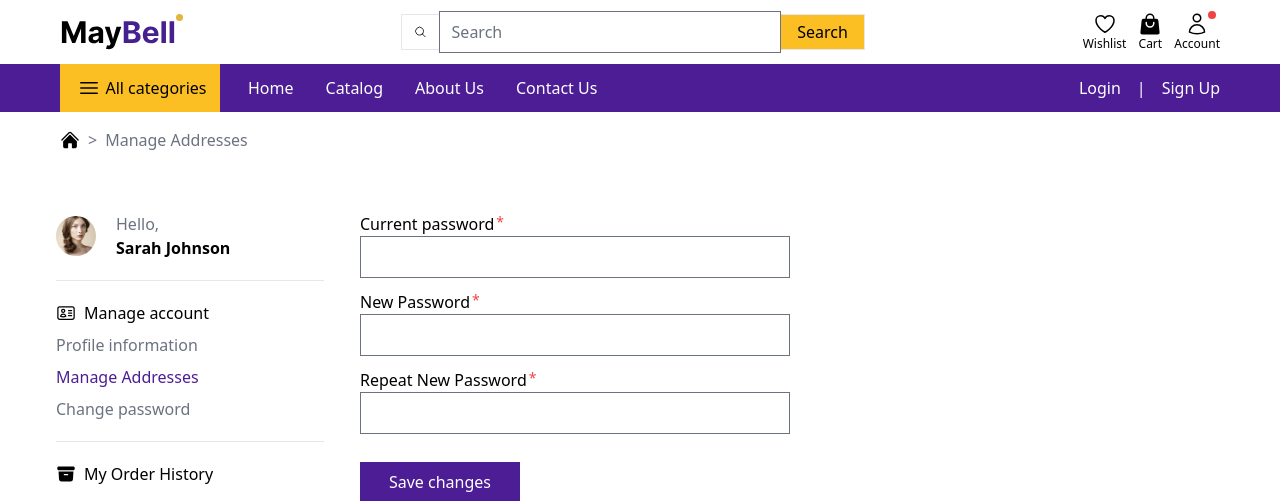
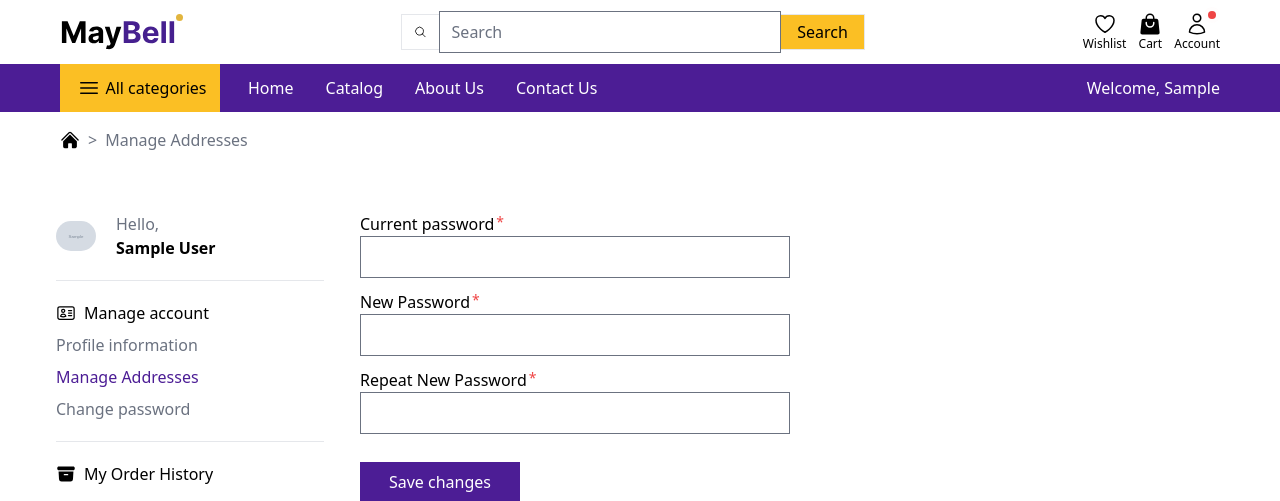
Before and after one commit to arian-hadi/meta-takas, a Django app: page /info/change_password in a window 1280 px wide. Shown: the top 501 px of the page. Run offline with Django 5.2, Linux system fonts and the light colour scheme; a user stored in the database is signed in; tables that the repository leaves empty hold one stand-in row (values such as "Sample post"); grey boxes marked "Sample" are stand-in pictures; style sheets or scripts are compiled from the project's sources.

Commit message:
update name display for logged in user

```diff
--- a/backend/accounts/models.py
+++ b/backend/accounts/models.py
@@ -18,6 +18,9 @@ class CustomUser(AbstractUser):
 
     objects = UserManager()
 
+    def save(self, *args, **kwargs):
+        super().save(*args, **kwargs)
+
     def __str__(self):
         return self.email
 
--- a/backend/info/templates/info/breadcrumbs.html
+++ b/backend/info/templates/info/breadcrumbs.html
@@ -33,21 +33,22 @@ class="container flex-grow mx-auto max-w-[1200px] border-b py-5 lg:flex lg:flex-
 >
 <!-- sidebar  -->
 <section class="hidden w-[300px] flex-shrink-0 px-4 lg:block">
-    <div class="border-b py-5">
+<div class="border-b py-5">
     <div class="flex items-center">
         <img
         width="40px"
         height="40px"
         class="rounded-full object-cover"
-        src = "{% static 'images/avatar-photo.png' %}"
-        alt="Red woman portrait"
+        src="{% if user.avatar %}{{ user.avatar.url }}{% else %}{% static 'images/avatar-photo.png' %}{% endif %}"
+        alt="User avatar"
         />
         <div class="ml-5">
         <p class="font-medium text-gray-500">Hello,</p>
-        <p class="font-bold">Sarah Johnson</p>
+        <p class="font-bold">{{ user.first_name }} {{ user.last_name }}</p>
         </div>
     </div>
     </div>
+
 
     <div class="flex border-b py-5">
     <div class="w-full">
--- a/backend/info/views.py
+++ b/backend/info/views.py
@@ -17,6 +17,19 @@ class ProfileView(LoginRequiredMixin, UpdateView):
     def get_object(self, queryset=None):
         return self.request.user
 
+    def get_form_kwargs(self):
+        kwargs = super().get_form_kwargs()
+        kwargs.update({
+            'files': self.request.FILES
+        })
+        return kwargs
+
+    def form_valid(self, form):
+        # Explicit save call ensures all fields get saved correctly
+        form.save()
+        return super().form_valid(form)
+
+
 class ManageAddressView(TemplateView):
     template_name = "info/manage_address.html"
 
--- a/backend/meta_core/urls.py
+++ b/backend/meta_core/urls.py
@@ -1,5 +1,7 @@
 from django.contrib import admin
 from django.urls import path, include
+from django.conf import settings
+from django.conf.urls.static import static
 
 urlpatterns = [
     path('admin/', admin.site.urls),
@@ -8,4 +10,4 @@ urlpatterns = [
     path('info/', include('info.urls')),
     path("__reload__/", include("django_browser_reload.urls")),
 
-]
+] + static(settings.MEDIA_URL, document_root=settings.MEDIA_ROOT)
--- a/backend/theme/templates/header.html
+++ b/backend/theme/templates/header.html
@@ -263,73 +263,38 @@
         <!-- hidden on small devices -->
 
         <nav class="relative bg-violet-900">
-          <div
-            class="mx-auto hidden h-12 w-full max-w-[1200px] items-center md:flex"
-          >
-            <button
-              @click="desktopMenuOpen = ! desktopMenuOpen"
-              class="ml-5 flex h-full w-40 cursor-pointer items-center justify-center bg-amber-400"
-            >
+          <div class="mx-auto hidden h-12 w-full max-w-[1200px] items-center md:flex">
+            <button @click="desktopMenuOpen = ! desktopMenuOpen" class="ml-5 flex h-full w-40 cursor-pointer items-center justify-center bg-amber-400">
               <div class="flex justify-around" href="#">
-                <svg
-                  xmlns="http://www.w3.org/2000/svg"
-                  fill="none"
-                  viewBox="0 0 24 24"
-                  stroke-width="1.5"
-                  stroke="currentColor"
-                  class="mx-1 h-6 w-6"
-                >
-                  <path
-                    stroke-linecap="round"
-                    stroke-linejoin="round"
-                    d="M3.75 6.75h16.5M3.75 12h16.5m-16.5 5.25h16.5"
-                  />
+                <svg xmlns="http://www.w3.org/2000/svg" fill="none" viewBox="0 0 24 24" stroke-width="1.5" stroke="currentColor" class="mx-1 h-6 w-6">
+                  <path stroke-linecap="round" stroke-linejoin="round" d="M3.75 6.75h16.5M3.75 12h16.5m-16.5 5.25h16.5" />
                 </svg>
-
                 All categories
               </div>
             </button>
 
             <div class="mx-7 flex gap-8">
-              <a
-                class="font-light text-white duration-100 hover:text-yellow-400 hover:underline"
-                href="index.html"
-                >Home</a
-              >
-              <a
-                class="font-light text-white duration-100 hover:text-yellow-400 hover:underline"
-                href="catalog.html"
-                >Catalog</a
-              >
-              <a
-                class="font-light text-white duration-100 hover:text-yellow-400 hover:underline"
-                href="about-us.html"
-                >About Us</a
-              >
-              <a
-                class="font-light text-white duration-100 hover:text-yellow-400 hover:underline"
-                href="contact-us.html"
-                >Contact Us</a
-              >
+              <a class="font-light text-white duration-100 hover:text-yellow-400 hover:underline" href="{% url 'homepage' %}">Home</a>
+              <a class="font-light text-white duration-100 hover:text-yellow-400 hover:underline" href="#">Catalog</a>
+              <a class="font-light text-white duration-100 hover:text-yellow-400 hover:underline" href="#">About Us</a>
+              <a class="font-light text-white duration-100 hover:text-yellow-400 hover:underline" href="#">Contact Us</a>
             </div>
 
             <div class="ml-auto flex gap-4 px-5">
-              <a
-                class="font-light text-white duration-100 hover:text-yellow-400 hover:underline"
-                href="{% url 'login' %}"
-                >Login</a
-              >
 
-              <span class="text-white">&#124;</span>
+              {% if user.is_authenticated %}
+                <span class="font-light text-white">Welcome, {{ user.first_name }}</span>
+              {% else %}
+                <a class="font-light text-white duration-100 hover:text-yellow-400 hover:underline" href="{% url 'login' %}">Login</a>
+                <span class="text-white">&#124;</span>
+                <a class="font-light text-white duration-100 hover:text-yellow-400 hover:underline" href="{% url 'signup' %}">Sign Up</a>
+              {% endif %}
 
-              <a
-                class="font-light text-white duration-100 hover:text-yellow-400 hover:underline"
-                href="{% url 'signup' %}"
-                >Sign Up</a
-              >
             </div>
           </div>
         </nav>
+
+
         <!-- /Nav bar -->
 
         <!-- Menu  -->
```
Also changed, not shown: backend/accounts/forms.py (+28 -0 lines), backend/info/utils/image_resize.py (added, +21 -0 lines), backend/media/avatars/photo_2022-08-12_16-28-19.jpg (added), backend/media/avatars/photo_2022-08-12_16-28-19_MzkFbkx.jpg (added), backend/media/avatars/photo_2022-08-12_16-28-19_O8FdQcp.jpg (added), 2 other files.
